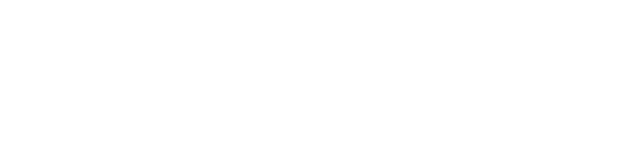
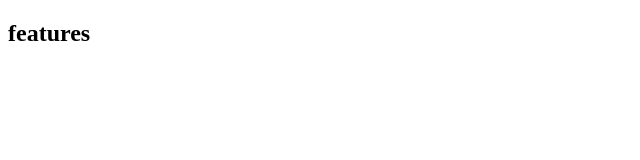
Before and after one commit to psh38/git_ex, a plain HTML site: page index.html in a window 1280 px wide. Shown: the whole page, without its empty margins (0-640 px from the left). Drawn offline with Linux system fonts and the light colour scheme.

Commit message:
feature 제목추가

```diff
--- a/index.html
+++ b/index.html
@@ -7,7 +7,9 @@
 </head>
 <body>
   <!-- 또현 -->
-  <section class="feature"></section>
+  <section class="feature">
+    <h2>features</h2>
+  </section>
   <!-- //또현 -->
 
   <!-- 또현공주 -->
```
